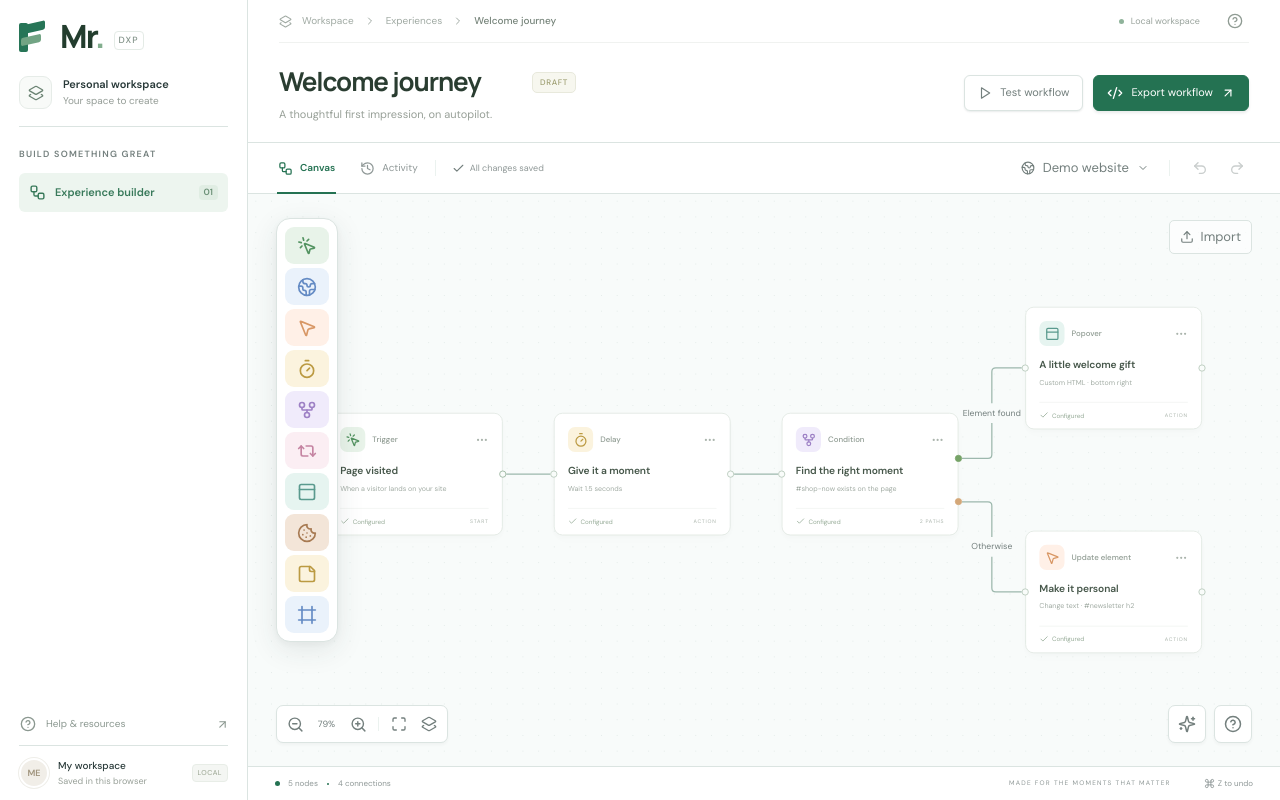
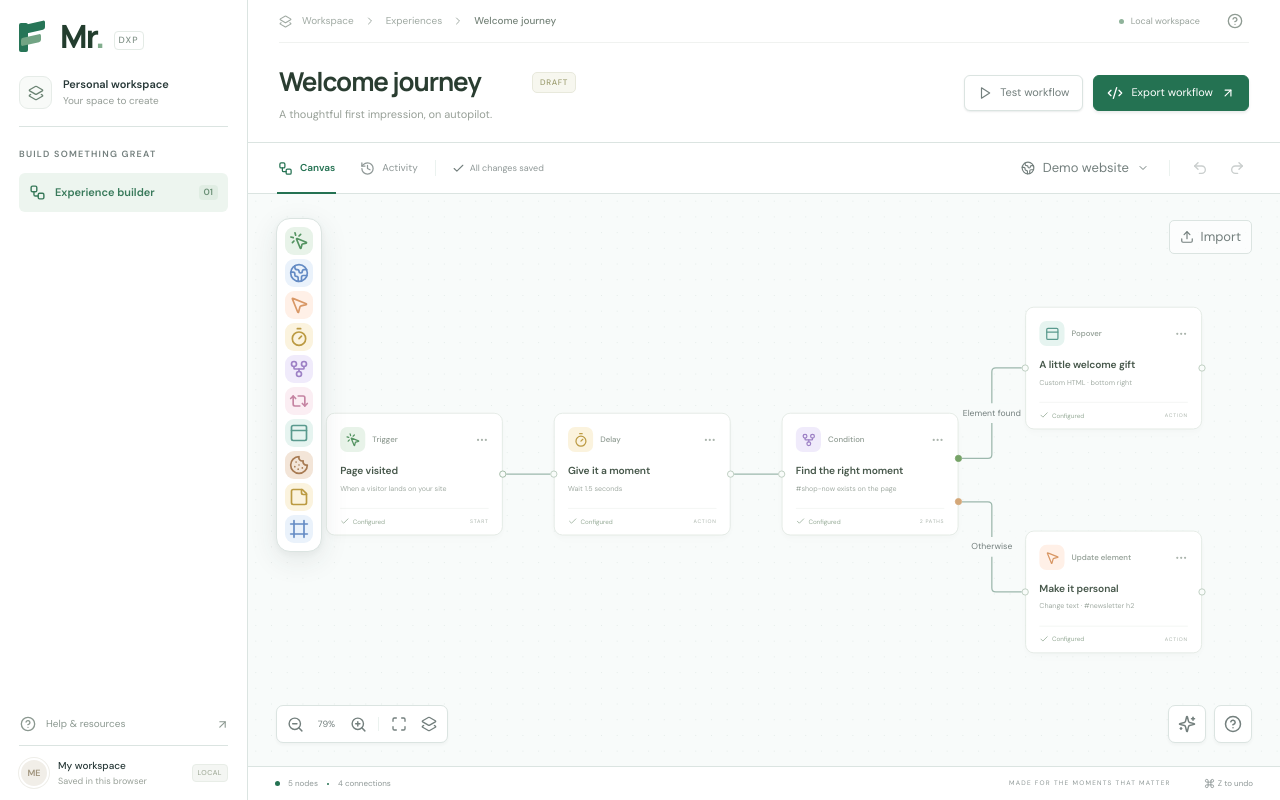
Before and after one commit to dani-beltran/visual-dxp, a React (Vite) app: page / in a window 1280 px wide. Built offline with nearby package versions, Linux system fonts and the light colour scheme.

Commit message:
fix: node library menu width

```diff
--- a/src/styles/builder.css
+++ b/src/styles/builder.css
@@ -244,10 +244,9 @@
   position: relative;
   display: grid;
   place-items: center;
-  flex: 0 1 44px;
-  width: 44px;
-  height: 44px;
-  min-height: 28px;
+  flex: 0 0 28px;
+  width: 28px;
+  height: 28px;
   padding: 0;
   border: 0;
   border-radius: 9px;
```
